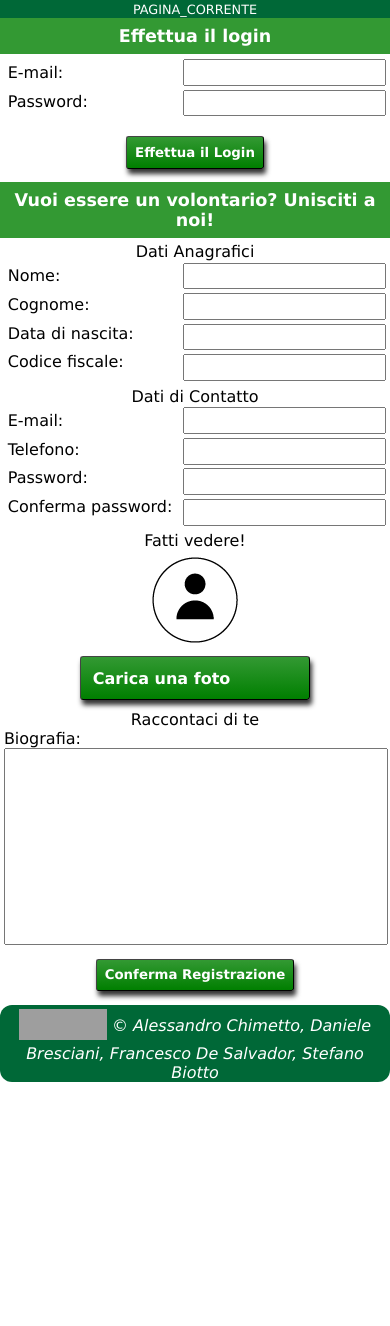
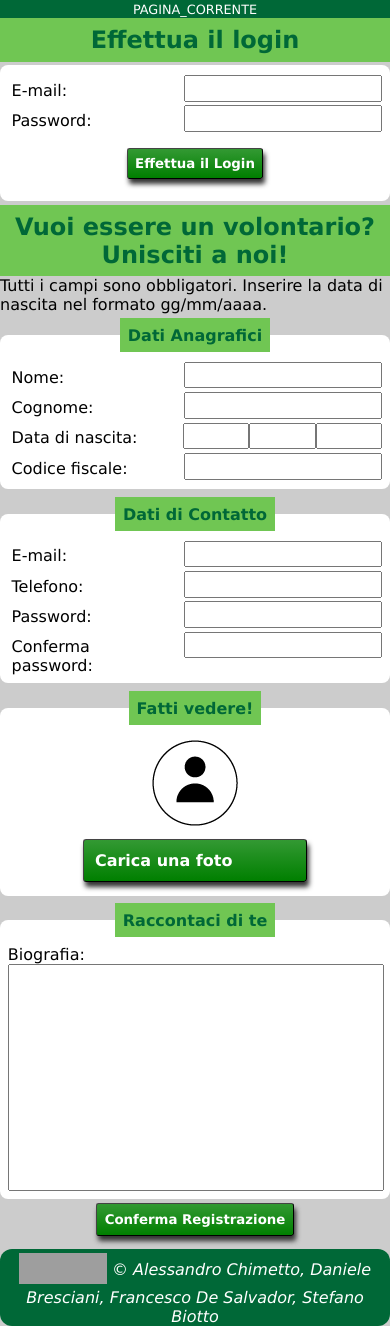
Before and after one commit to achimett/unipd_techweb_proj, a PHP site: page /_template/registrazione.html in a window 390 px wide. Shown: the part 38-1364 px from the top of the page. Before the commit the page ends 1120 px from the top, so only its background shows below. Run offline with PHP 8.4, Linux system fonts and the light colour scheme; grey boxes are pictures that could not be loaded.

Commit message:
Settima versione Registrazione
REGISTRAZIONE.HTML:
- Aggiunti <div> di riga ad ogni combinazione <label>+<input> di login e registrazione;
- Aggiunto paragrafo “Tutti i campi sono obbligatori…”;
- Aggiunti due <div> uno che racchiudono i fieldset “Dati Anagrafici” e “Dati di Contatto”, l’altyro racchiude i fieldset “Carica una Foto” e “Biografia”;
- Aggiunti elenchi alle combinazioni <label>+<input> di “Dati Anagrafici” e “Dati di Contatto”;
- Tutti i <label> sono prima degli input;
- Sostituito l’input “Data di Nascita” con 3 input che indicano giorno mese e anno di nascita;
DESKTOP.CSS:
- Aggiunto body e inserito background-color (grigio);
- Eliminati border dal menù;
- Cambiato padding di .content da 1em a 1%;
- Aggiunto font-size: 1.5em ad h1;
- Cambiati colori di h1, h2 e <legend> nei colori finali;
- I fieldset hanno ora uno sfondo bianco e relativo border-radius, margin e e padding;
- Gli input sono in float: right;
- Le label sono inline-block, hanno una larghezza massima del 40% e un altezza di 0;
- Le righe del login e gli elenchi hanno overflow: hidden;
MOBILE.CSS:
- Adattato CSS in base alle specifiche di DESKTOP.CSS;
PRINT.CSS:
- Adattato CSS in base alle specifiche di DESKTOP.CSS;
HTML e CSS Validati.

```diff
--- a/_template/registrazione.html
+++ b/_template/registrazione.html
@@ -53,39 +53,69 @@
 				<h1>Effettua il <span xml:lang="en">login</span></h1>
 				<form action="form_login.php" id="login">
 					<fieldset id="fieldset_login" xml:lang="en">
+						<div id="login_riga_email">
+							<label for="login_email" id="label_login_email">E-mail: </label>
 							<input type="text" id="login_email"></input>
-							<label for="login_email" id="label_login_email">E-mail: </label>
+						</div>
+						<div id="login_riga_password">
+							<label for="login_password" id="label_login_password">Password: </label>
 							<input type="password" id="login_password"></input>
-							<label for="login_password" id="label_login_password">Password: </label>
+						</div>
 					</fieldset>
 					<div id="login_conferma">
-						<input type="submit" id="login_input_conferma" value="Effettua il Login" /> <!-- Come legge login lo screen reader nel caso dei submit? -->
+						<input type="submit" id="login_input_conferma" value="Effettua il Login" />
 					</div>
 				</form>
 				<h1>Vuoi essere un volontario? Unisciti a noi!</h1>
+				<p> Tutti i campi sono obbligatori. Inserire la data di nascita nel formato gg/mm/aaaa.</p>
 				<form action="form_registrazione.php" id="registrazione">
+					<div id="registrazione_riga_1">
 						<fieldset id="fieldset_dati_anagrafici">
 							<legend>Dati Anagrafici</legend>
+							<ul>
+								<li>
+									<label for="registrazione_nome" id="label_registrazione_nome">Nome: </label>
 									<input type="text" id="registrazione_nome"></input>
-						<label for="registrazione_nome" id="label_registrazione_nome">Nome: </label>
+								</li>
+								<li>
+									<label for="registrazione_cognome" id="label_registrazione_cognome">Cognome: </label>
 									<input type="text" id="registrazione_cognome"></input>
-						<label for="registrazione_cognome" id="label_registrazione_cognome">Cognome: </label>
-						<input type="text" id="registrazione_data_di_nascita"></input>
-						<label for="registrazione_data_di_nascita" id="label_registrazione_data_di_nascita">Data di nascita: </label>
+								</li>
+								<li>
+									<label for="registrazione_anno_di_nascita" id="label_registrazione_anno_di_nascita">Data di nascita: </label>
+									<input type="text" id="registrazione_anno_di_nascita"></input>
+									<input type="text" id="registrazione_mese_di_nascita"></input>
+									<input type="text" id="registrazione_giorno_di_nascita"></input>
+								</li>
+								<li>
+									<label for="registrazione_codice_fiscale" id="label_registrazione_codice_fiscale">Codice fiscale: </label>
 									<input type="text" id="registrazione_codice_fiscale"></input>
-						<label for="registrazione_codice_fiscale" id="label_registrazione_codice_fiscale">Codice fiscale: </label>
+								</li>
+							</ul>
 						</fieldset>
 						<fieldset id="fieldset_dati_di_contatto">
 							<legend>Dati di Contatto</legend>
+							<ul>
+								<li>
+									<label for="registrazione_email" id="label_registrazione_email"><span xml:lang="en">E-mail: </span></label>
 									<input type="text" id="registrazione_email"></input>
-						<label for="registrazione_email" id="label_registrazione_email"><span xml:lang="en">E-mail: </span></label>
+								</li>
+								<li>
+									<label for="registrazione_telefono" id="label_registrazione_telefono">Telefono: </label>
 									<input type="text" id="registrazione_telefono"></input>
-						<label for="registrazione_telefono" id="label_registrazione_telefono">Telefono: </label>
+								</li>
+								<li>
+									<label for="registrazione_password" id="label_registrazione_password"><span xml:lang="en">Password: </span></label>
 									<input type="password" id="registrazione_password"></input>
-						<label for="registrazione_password" id="label_registrazione_password"><span xml:lang="en">Password: </span></label>
+								</li>
+								<li>
+									<label for="registrazione_conferma_password" id="label_registrazione_conferma_password">Conferma <span xml:lang="en">password: </span></label>
 									<input type="password" id="registrazione_conferma_password"></input>
-						<label for="registrazione_conferma_password" id="label_registrazione_conferma_password">Conferma <span xml:lang="en">password: </span></label>
+								</li>
+							</ul>
 						</fieldset>
+					</div>
+					<div id="registrazione_riga_2">
 						<fieldset id="fieldset_carica_una_foto">
 							<legend>Fatti vedere!</legend>
 							<img id="registrazione_immagine_profilo" src="../img/utentenero_icon.png" alt="La tua foto del profilo"/>
@@ -95,8 +125,9 @@
 						<fieldset id="fieldset_biografia">
 							<legend>Raccontaci di te</legend>
 							<label for="registrazione_biografia" id="label_registrazione_biografia">Biografia: </label><br />
-						<textarea id="registrazione_biografia" rows="13" cols="31"></textarea> <!-- Ho pensato di sostituire Bio con Biografia, perché per alcune persone Bio può essere poco intuitivo, una persona anziana è probabile che sappia il significato di Biografia ma non che Bio è la sua abbreviazione -->
+							<textarea id="registrazione_biografia" rows="15" cols="1"></textarea>
 						</fieldset>
+					</div>
 					<div id="registrazione_conferma">
 						<input type="submit" id="registrazione_input_conferma" value="Conferma Registrazione" />
 					</div>
--- a/css/desktop.css
+++ b/css/desktop.css
@@ -53,6 +53,12 @@ abbr[title] {
   padding-top: 0.1em;
 }
 
+/********** BODY **********/
+body {
+  background-color: #ccc;
+}
+
+
 /********** PAGE-CENTRAL-PART **********/
 #page_central_part {
   max-width: 1024px;
@@ -63,9 +69,6 @@ abbr[title] {
 #menu {
   width: 18%;
   padding: 1em 0em 1em 1em;
-  border-left: 1pt solid #000000;
-  border-right: 1pt solid #000000;
-  border-bottom: 1pt solid #000000;
   margin-bottom: 0.2em;
   line-height: 2em;
   float:left;
@@ -129,13 +132,13 @@ abbr[title] {
     padding-left: 2.6em;
 }
 
+/********** CONTENT **********/
+.content {
+  margin-left: 20%;
+  padding: 1%;
+}
+
 /********** CONTENT_REGISTRAZIONE**********/
-
-#registrazione_e_login {
-  max-width: 1024px;
-  margin-left: 20%;
-  padding: 1em;
-}
 
 #registrazione_e_login textarea {
   resize: none;
@@ -149,39 +152,78 @@ abbr[title] {
   width: auto;
 }
 
-#registrazione_e_login h1, h2{
+#registrazione_e_login h1, h2 {
+  font-size: 1.5em;
+}
+
+#registrazione_e_login h1, h2, legend{
   padding: 2%;
   text-align: center;
-  background-color: #393;
-  color: #FFF;
+  background-color: #70c653;
+  color: #006837;
 
 }
 
-#registrazione_e_login fieldset {
+#registrazione fieldset {
+  display: block;
   border: 0;
-  margin: 1vw;
+  width: 44%;
+  padding:2%;
+  background-color: #fff;
+  border-radius: 0.5em;
+  margin-top: 1%;
+  margin-bottom: 1%;
+}
+
+#registrazione ul {
+  list-style-type: none;
+}
+
+#fieldset_login {
+  border:0;
 }
 
 #registrazione_e_login legend {
   margin-left: auto;
   margin-right: auto;
+  font-weight: bold;
 }
 
-#login_email, #login_password, #registrazione_nome, #registrazione_cognome, #registrazione_data_di_nascita, #registrazione_codice_fiscale, #registrazione_email, #registrazione_telefono, #registrazione_password, #registrazione_conferma_password {
-  clear: both;
-  float: right;
+#login {
+  background-color: #fff;
+  border-radius: 0.5em;
+  margin-top: 1%;
+  margin-bottom: 1%;
+  padding: 2%;
+}
+
+
+#login_email, #login_password, #registrazione_nome, #registrazione_cognome, #registrazione_giorno_di_nascita, #registrazione_mese_di_nascita, #registrazione_anno_di_nascita, #registrazione_codice_fiscale, #registrazione_email, #registrazione_telefono, #registrazione_password, #registrazione_conferma_password {
   width: 50%;
   padding: 2%;
   margin-top: 0.5vw;
   margin-bottom: 0.5vw;
+  float:right;
 }
 
-#label_login_email, #label_login_password, #label_registrazione_nome, #label_registrazione_cognome, #label_registrazione_data_di_nascita, #label_registrazione_codice_fiscale, #label_registrazione_email, #label_registrazione_telefono, #label_registrazione_password, #label_registrazione_conferma_password {
-  display: block;
-  clear: left;
+#label_login_email, #label_login_password, #label_registrazione_nome, #label_registrazione_cognome, #label_registrazione_anno_di_nascita, #label_registrazione_codice_fiscale, #label_registrazione_email, #label_registrazione_telefono, #label_registrazione_password, #label_registrazione_conferma_password {
+  margin-top: 1vw;
+  display: inline-block;
+  width: 40%;
+  height: 0;
+}
+
+#label_login_email, #label_login_password {
   padding: 2%;
-  margin-top: 0.5vw;
-  margin-bottom: 0.5vw;
+}
+
+
+#login_riga_email, #registrazione li {
+  overflow: hidden;
+}
+
+#registrazione_giorno_di_nascita, #registrazione_mese_di_nascita, #registrazione_anno_di_nascita {
+  width: 13%;
 }
 
 #registrazione_biografia {
@@ -235,29 +277,30 @@ abbr[title] {
   box-shadow: 2px 5px 5px 0px #333 inset;
 }
 
+#registrazione_riga_1 {
+  overflow: hidden;
+}
+
 #fieldset_dati_anagrafici {
   float: left;
-  width: 45%;
 }
 #fieldset_dati_di_contatto {
   float: right;
-  width: 45%;
 }
 #fieldset_carica_una_foto {
-  float: left;
-  clear: both;
-  width: 45%;
+  float:left;
 }
 #fieldset_biografia {
   float: right;
-  width: 45%;
 }
 
 #login_conferma {
+  display: -webkit-flex;
 	display: flex;
 }
-#registrazione_conferma{
-	clear: both;
+
+#registrazione_conferma {
+  clear: both;
 }
 
 /********** FOOTER **********/
--- a/css/mobile.css
+++ b/css/mobile.css
@@ -76,42 +76,36 @@
 }
 
 #registrazione_e_login h1, h2{
-  font-size: 4.5vw;
+  font-size: 1.5em;
 }
 
 
-#login_email, #login_password, #registrazione_nome, #registrazione_cognome, #registrazione_data_di_nascita, #registrazione_codice_fiscale, #registrazione_email, #registrazione_telefono, #registrazione_password, #registrazione_conferma_password {
+#login_email, #login_password, #registrazione_nome, #registrazione_cognome, #registrazione_giorno_di_nascita, #registrazione_mese_di_nascita, #registrazione_anno_di_nascita, #registrazione_codice_fiscale, #registrazione_email, #registrazione_telefono, #registrazione_password, #registrazione_conferma_password {
   padding: 1%;
 }
 
-#label_login_email, #label_login_password, #label_registrazione_nome, #label_registrazione_cognome, #label_registrazione_data_di_nascita, #label_registrazione_codice_fiscale, #label_registrazione_email, #label_registrazione_telefono, #label_registrazione_password, #label_registrazione_conferma_password {
+#label_login_email, #label_login_password, #label_registrazione_nome, #label_registrazione_cognome, #label_registrazione_anno_di_nascita, #label_registrazione_codice_fiscale, #label_registrazione_email, #label_registrazione_telefono, #label_registrazione_password, #label_registrazione_conferma_password {
   padding: 1%;
 }
 
+#registrazione_giorno_di_nascita, #registrazione_mese_di_nascita, #registrazione_anno_di_nascita {
+    width: 14.8%;
+}
+
+@media (max-width: 459px) {
+  #registrazione_giorno_di_nascita, #registrazione_mese_di_nascita, #registrazione_anno_di_nascita {
+      width: 14.7%;
+  }
+}
 
 #registrazione_e_login input[type=submit] {
   margin-top: 3.5vw;
   margin-bottom: 3.5vw;
 }
 
-#fieldset_dati_anagrafici {
-  float: none;
-  width: auto;
-}
-
-#fieldset_dati_di_contatto {
-  float: none;
-  width: auto;
-}
-
-#fieldset_carica_una_foto {
-  float: none;
-  width: auto;
-}
-
-#fieldset_biografia {
-  float: none;
-  width: auto;
+#registrazione fieldset {
+  width: 96%;
+  padding: 2%;
 }
 
 /********** FOOTER **********/
--- a/css/print.css
+++ b/css/print.css
@@ -56,21 +56,31 @@ abbr[title] {
   display: none;
 }
 
-#login_email, #login_password, #registrazione_nome, #registrazione_cognome, #registrazione_data_di_nascita, #registrazione_codice_fiscale, #registrazione_email, #registrazione_telefono, #registrazione_password, #registrazione_conferma_password {
-  clear: both;
-  float: right;
-  width: 70%;
+#registrazione ul {
+  list-style-type: none;
+}
+
+#login_riga_email, #registrazione li {
+  overflow: hidden;
+}
+
+#login_email, #login_password, #registrazione_nome, #registrazione_cognome, #registrazione_giorno_di_nascita, #registrazione_mese_di_nascita, #registrazione_anno_di_nascita, #registrazione_codice_fiscale, #registrazione_email, #registrazione_telefono, #registrazione_password, #registrazione_conferma_password {
+  width: 50%;
   padding: 2%;
   margin-top: 1mm;
   margin-bottom: 1mm;
+  float: right;
 }
 
-#label_login_email, #label_login_password, #label_registrazione_nome, #label_registrazione_cognome, #label_registrazione_data_di_nascita, #label_registrazione_codice_fiscale, #label_registrazione_email, #label_registrazione_telefono, #label_registrazione_password, #label_registrazione_conferma_password {
-  display: block;
-  clear: left;
+#label_login_email, #label_login_password, #label_registrazione_nome, #label_registrazione_cognome, #label_registrazione_anno_di_nascita, #label_registrazione_codice_fiscale, #label_registrazione_email, #label_registrazione_telefono, #label_registrazione_password, #label_registrazione_conferma_password {
+  width: 30%;
   padding: 2%;
   margin-top: 1.5mm;
   margin-bottom: 1.5mm;
+}
+
+#registrazione_giorno_di_nascita, #registrazione_mese_di_nascita, #registrazione_anno_di_nascita {
+  width: 13.5% !important;
 }
 
 #registrazione_e_login fieldset {
@@ -85,7 +95,6 @@ abbr[title] {
 
 #registrazione_biografia {
   width: 100%;
-  resize: none;
 }
 
 #fieldset_dati_anagrafici legend {
```
Lines whose indentation alone changed are shown as unchanged.
